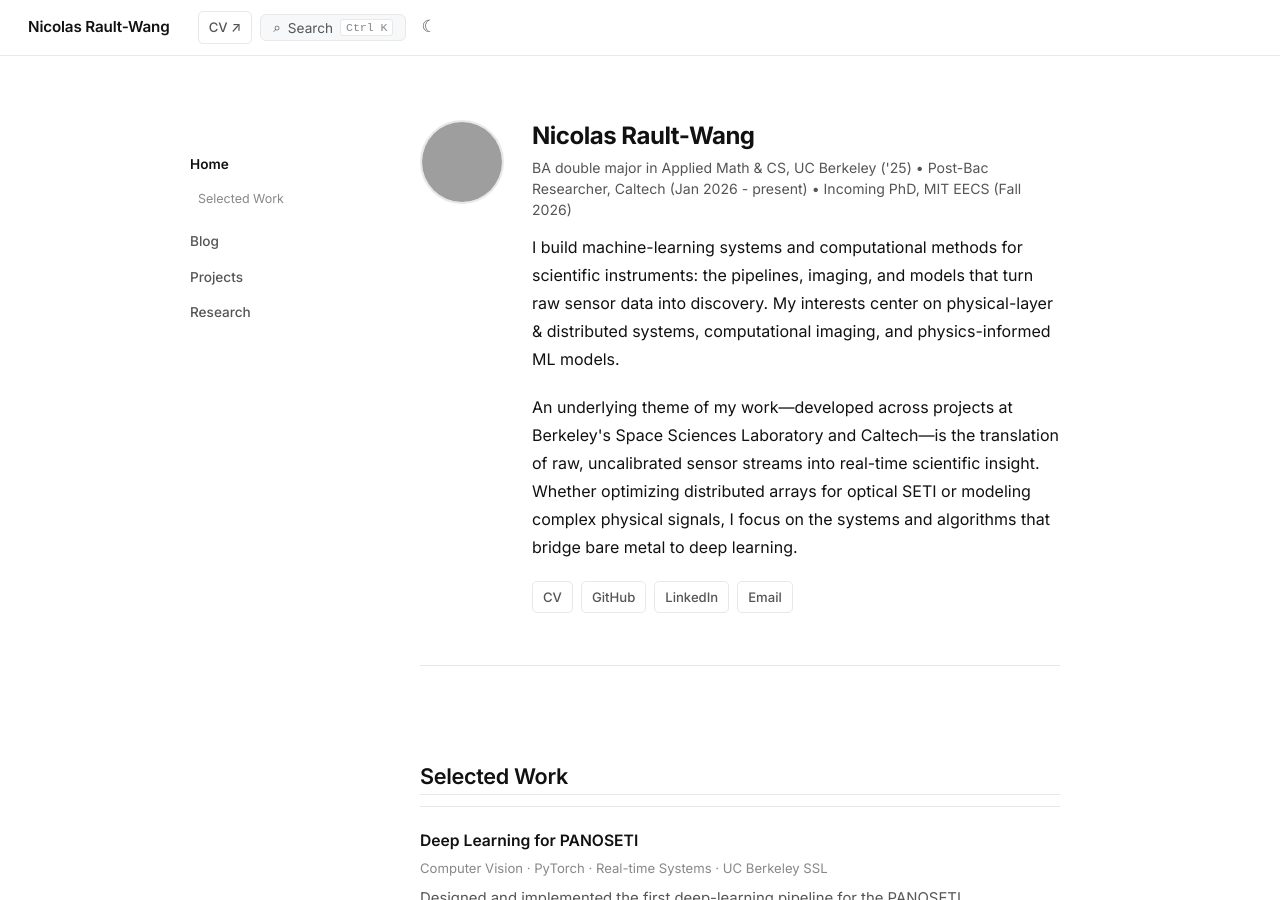
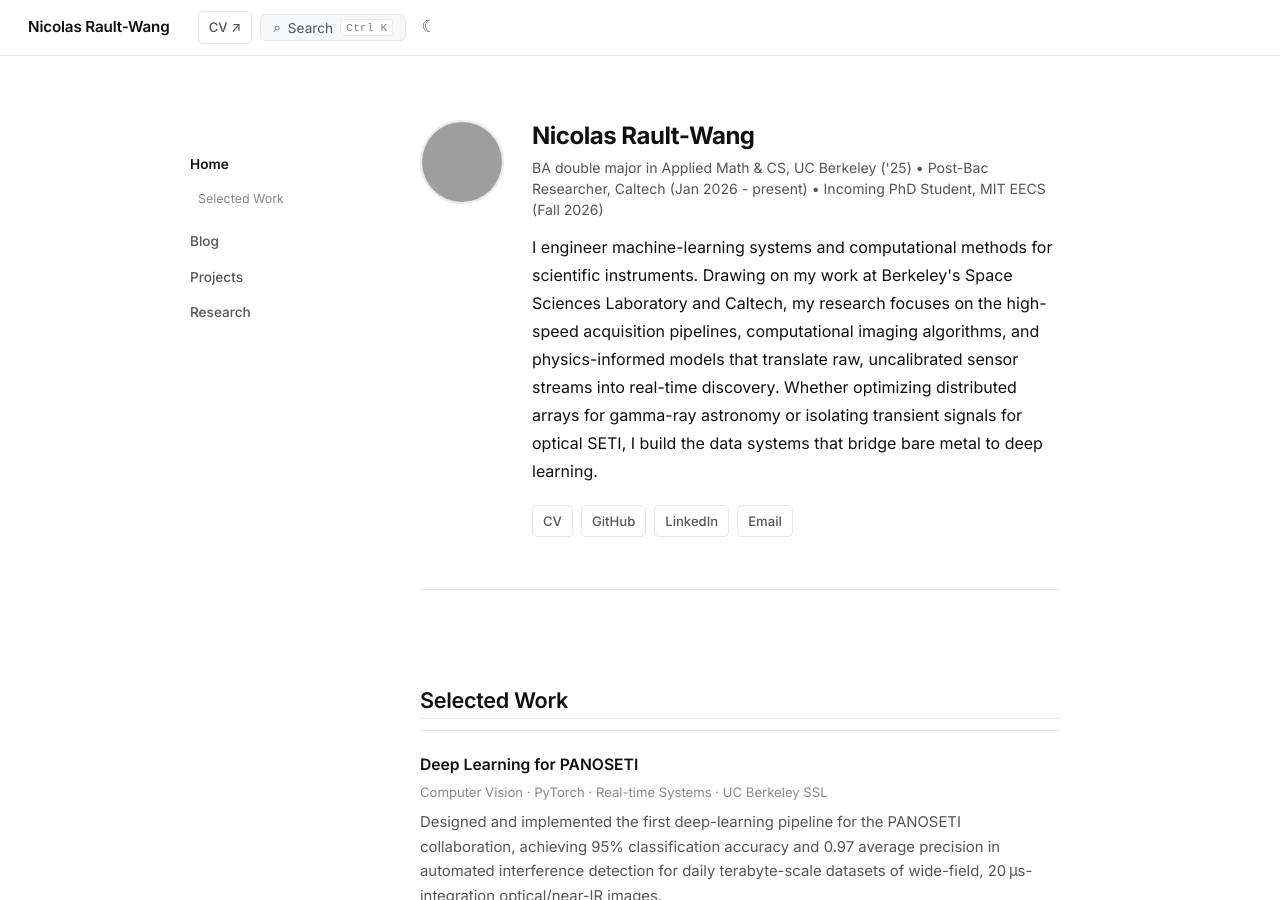
Before and after one commit to nraultwang/nraultwang.github.io, a Jekyll site: the page built from index.html, in a window 1280 px wide and 900 px high. Built offline with Jekyll 4.4.1, drawn with Linux system fonts in a browser that asks for light colours; nearby versions of some CDN libraries; comment, search, counter and statistics services are not loaded; grey boxes are pictures that could not be loaded.

Commit message:
docs: tighten research statement

```diff
--- a/index.html
+++ b/index.html
@@ -8,20 +8,14 @@ title: Home
   <div class="profile-bio">
     <h1 class="profile-name">Nicolas Rault-Wang</h1>
     <p class="profile-tagline">
-      BA double major in Applied Math & CS, UC Berkeley ('25) &bull; Post-Bac Researcher, Caltech (Jan 2026 - present) &bull; Incoming PhD, MIT EECS (Fall 2026)
+      BA double major in Applied Math & CS, UC Berkeley ('25) &bull; Post-Bac Researcher, Caltech (Jan 2026 - present) &bull; Incoming PhD Student, MIT EECS (Fall 2026)
     </p>
     <p class="profile-statement">
-       I build machine-learning systems and computational methods for scientific instruments: the pipelines, imaging, and models that turn raw sensor data into discovery.
-       My interests center on physical-layer & distributed systems, computational imaging, and physics-informed ML models.
-      <!-- My research focuses on the end-to-end pipeline of physical discovery: from
-      <strong>physical-layer distributed systems</strong> and <strong>high-throughput data engines</strong>
-      to <strong>computational imaging</strong> and <strong>physics-informed ML models</strong>.  -->
-    </p>
-    <p class="profile-statement">
-      An underlying theme of my work—developed across projects at Berkeley's Space Sciences Laboratory and Caltech—is
-      the translation of raw, uncalibrated sensor streams into real-time scientific insight. Whether optimizing
-      distributed arrays for optical SETI or modeling complex physical signals, I focus on the systems
-      and algorithms that bridge bare metal to deep learning.
+       I engineer machine-learning systems and computational methods for scientific instruments.
+       Drawing on my work at Berkeley's Space Sciences Laboratory and Caltech, my research focuses on the high-speed acquisition pipelines,
+       computational imaging algorithms, and physics-informed models that translate raw, uncalibrated sensor streams into real-time discovery.
+       Whether optimizing distributed arrays for gamma-ray astronomy or isolating transient signals for optical SETI,
+       I build the data systems that bridge bare metal to deep learning.
     </p>
     <div class="profile-links">
       <a href="{{ site.cv_url }}" target="_blank" rel="noopener">CV</a>
```
